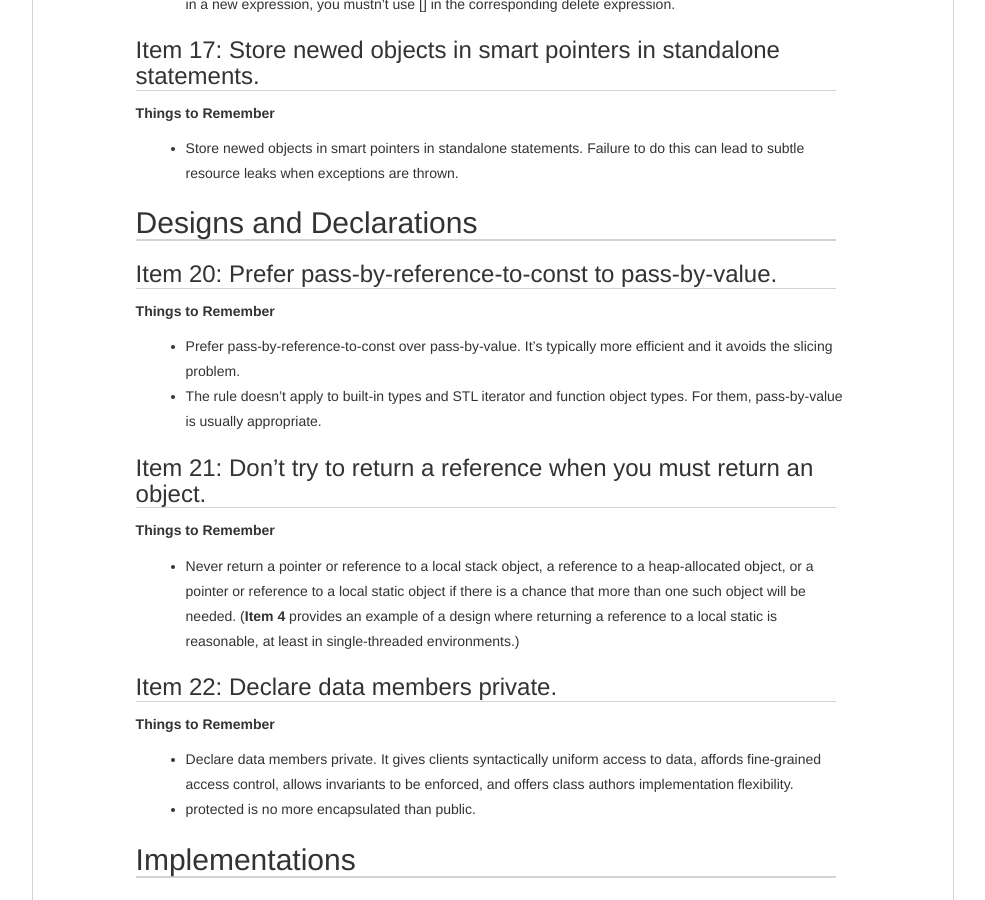
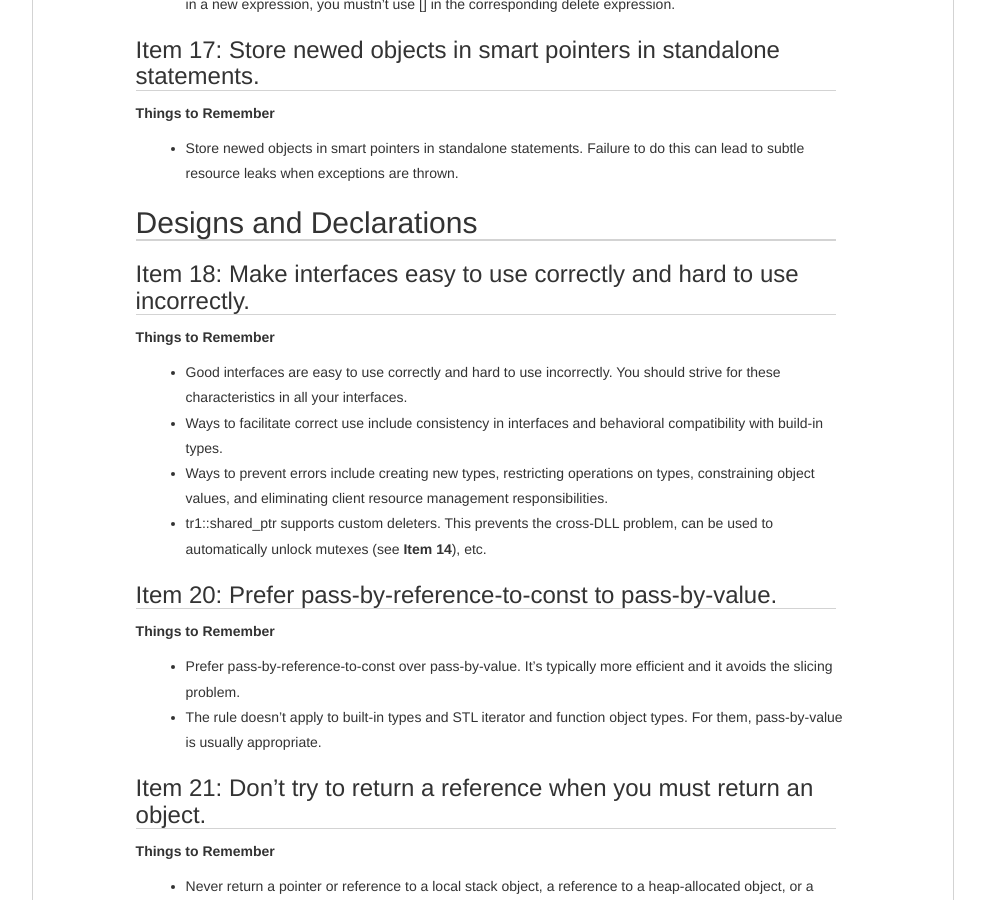
Before and after one commit to luli100/luli100.github.io, a Jekyll site: the page built from _posts/2021-02-02-effective-cpp.md, in a window 1280 px wide and 900 px high, scrolled down 3110 px. Shown: the whole window, without its empty margins (147-1132 px from the left). Built offline with Jekyll 4.4.1, drawn with Linux system fonts in a browser that asks for light colours.

Commit message:
Make interfaces easy to use correctly and hard to use incorrectly

```diff
--- a/_posts/2021-02-02-effective-cpp.md
+++ b/_posts/2021-02-02-effective-cpp.md
@@ -126,6 +126,15 @@ enable: true
 
 ## Designs and Declarations
 
+### Item 18: Make interfaces easy to use correctly and hard to use incorrectly.
+
+**Things to Remember**
+
+- Good interfaces are easy to use correctly and hard to use incorrectly. You should strive for these characteristics in all your interfaces.
+- Ways to facilitate correct use include consistency in interfaces and behavioral compatibility with build-in types.
+- Ways to prevent errors include creating new types, restricting operations on types, constraining object values, and eliminating client resource management responsibilities.
+- tr1::shared_ptr supports custom deleters. This prevents the cross-DLL problem, can be used to automatically unlock mutexes (see **Item 14**), etc.
+
 ### Item 20: Prefer pass-by-reference-to-const to pass-by-value.
 
 **Things to Remember**
```
